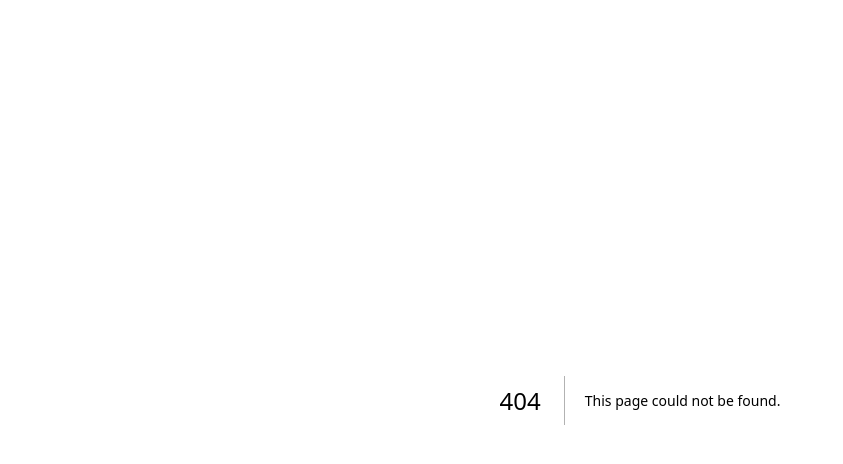
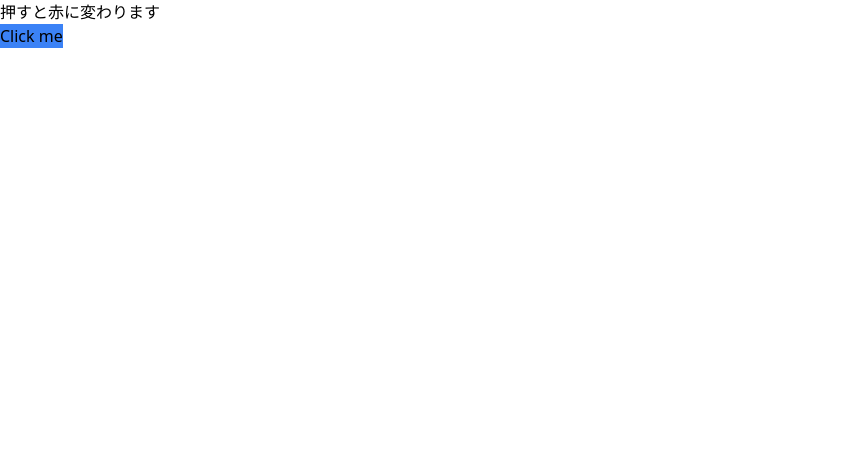
Before and after one commit to y-matano/next-tailwind2, a Next.js app: page /clickcolor in a window 1280 px wide. Before the commit this address had no page. Shown: the top 464 px of the page, without its empty margins (0-843 px from the left). Built offline with nearby package versions, Linux system fonts and the light colour scheme.

Commit message:
ボタンで色が変わる

```diff
--- /dev/null
+++ b/pages/clickcolor.tsx
@@ -0,0 +1,16 @@
+import React, { useState } from 'react'
+
+const CountUp = () => {
+  const [isRed, setisRed] = useState(false)
+  return (
+	<>
+	  <p>押すと赤に変わります</p>
+	   <button className={isRed? "bg-red-500": "bg-blue-500"} onClick={() => setisRed(!isRed)}>
+	     Click me
+	   </button>
+
+	</>
+  )
+}
+
+export default CountUp
```
